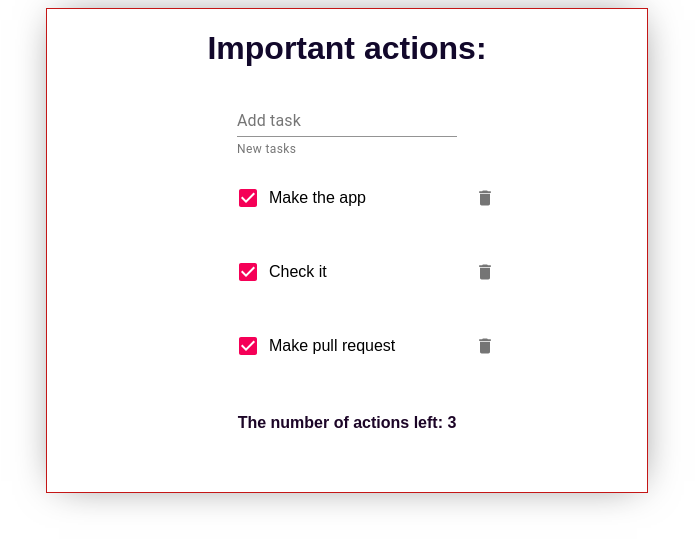
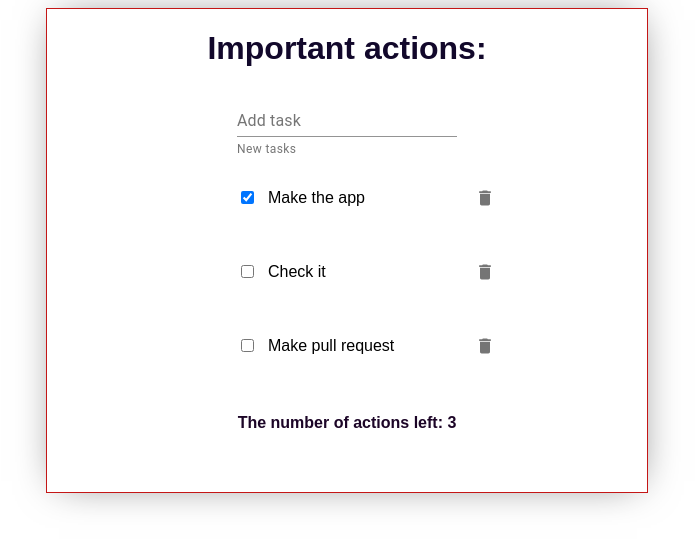
Before and after one commit to WebHeroSchool/TodoLachinov, a React (Create React App) app: page / in a window 1280 px wide. Shown: the top 546 px of the page, without its empty margins (293-988 px from the left). Built offline with nearby package versions, Linux system fonts and the light colour scheme.

Commit message:
add events

```diff
--- a/src/components/App/App.js
+++ b/src/components/App/App.js
@@ -6,8 +6,9 @@
 
 const counter = 3;
 
-const App = () => {
-  const items = [
+class App extends React.Component {
+  state = {
+    items: [
       {
         value: 'Make the app',
         isDone: true,
@@ -20,14 +21,20 @@
         value: 'Make pull request',
         isDone: false,
       }
-  ];
+    ]
+  };
 
+  onClickDone = isDone => console.log(isDone);
+
+  render() {
       return (<div className = {styles.wrap}>
         <h1 className = {styles.title} >Important actions:</h1>
         <InputItem />
-    <ItemList items = {items} />
+        <ItemList items = {this.state.items} onClickDone={this.onClickDone}/>
         <Footer counter = {counter} />
       </div>);
     }
+}
+
 
 export default App;
--- a/src/components/Checkbox/Checkbox.js
+++ /dev/null
@@ -1,27 +0,0 @@
-import React from 'react';
-import Checkbox from '@material-ui/core/Checkbox';
-
-export default function Checkboxs() {
-    const [state, setState] = React.useState({
-      checkedA: true,
-      checkedB: true,
-      checkedF: true,
-    });
-
-    const handleChange = name => event => {
-      setState({ ...state, [name]: event.target.checked });
-    };
-
-    return (
-
-      <Checkbox
-        checked={state.checkedA}
-        onChange={handleChange('checkedA')}
-        value="checkedA"
-        inputProps={{
-            'aria-label': 'Checkbox A'
-        }}
-      />
-
-    );
-  }
--- a/src/components/Footer/Footer.module.css
+++ b/src/components/Footer/Footer.module.css
@@ -1,4 +1,5 @@
-.footer {
+.footer
+{
     display: flex;
     justify-content: center;
 	color:  #1c0527;
--- a/src/components/Item/Item.js
+++ b/src/components/Item/Item.js
@@ -1,12 +1,16 @@
 import React from 'react';
 import classnames from 'classnames';
-import Checkboxs from '../Checkbox/Checkbox';
 import DeleteIcons from '../Delete/Delete';
 import styles from './Item.module.css';
 
-const Item = ({ value, isDone }) =>
+const Item = ({ value, isDone, onClickDone }) =>
 (<div className={styles.part}>
-        <Checkboxs />
+    <input className={styles.click}
+        type = 'checkbox'
+        checked={isDone}
+        onClick={() => (onClickDone (isDone))}
+    />
+
     <span className={
         classnames({
             [styles.item]: true,
--- a/src/components/Item/Item.module.css
+++ b/src/components/Item/Item.module.css
@@ -11,3 +11,7 @@
     justify-content: center;
     width: 50%;
 }
+
+.click {
+    margin: auto 5%;
+}
--- a/src/components/ItemList/ItemList.js
+++ b/src/components/ItemList/ItemList.js
@@ -2,10 +2,10 @@
 import Item from '../Item/Item';
 import styles from './ItemList.module.css';
 
-const ItemList = ({ items }) => (<ul>
+const ItemList = ({ items, onClickDone }) => (<ul>
   {items.map(item =>
   <li className={styles.itemList} key={item.value}>
-    <Item value={item.value} isDone={item.isDone} />
+    <Item value={item.value} isDone={item.isDone} onClickDone = {onClickDone} />
   </li>)}
 </ul>);
 
```
Also changed, not shown: src/index.js (line endings or trailing spaces). Lines whose indentation alone changed are shown as unchanged.
